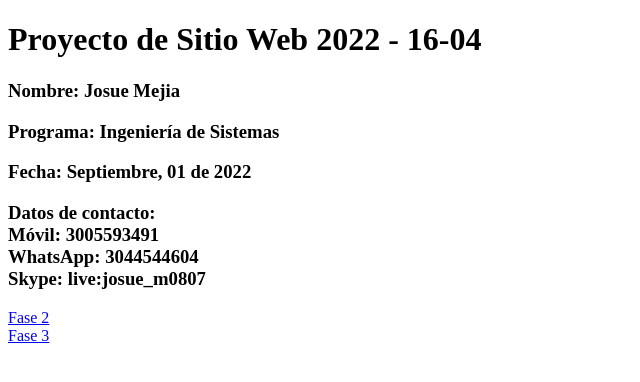
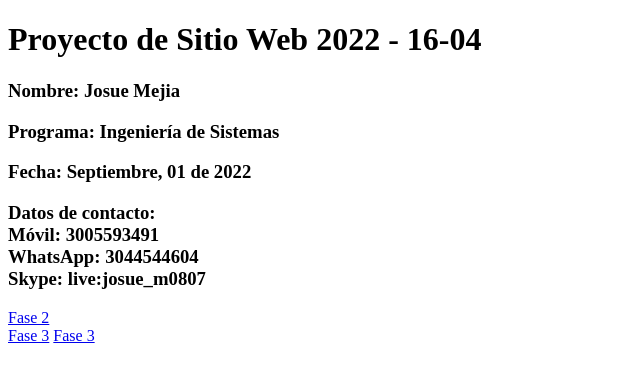
Before and after one commit to J0su3J/DSW-Josue-Mejia, a plain HTML site: page index.html in a window 1280 px wide. Shown: the whole page, without its empty margins (0-640 px from the left). Drawn offline with Linux system fonts and the light colour scheme.

Commit message:
Update index.html

```diff
--- a/index.html
+++ b/index.html
@@ -15,5 +15,6 @@
 
     <a href="fase2/design.html"> Fase 2</a><br>
     <a href="fase3/indexfase.html"> Fase 3</a>
+    <a href="fase3/indexfase.html">Fase 3</a>
 </body>
 </html>
```
